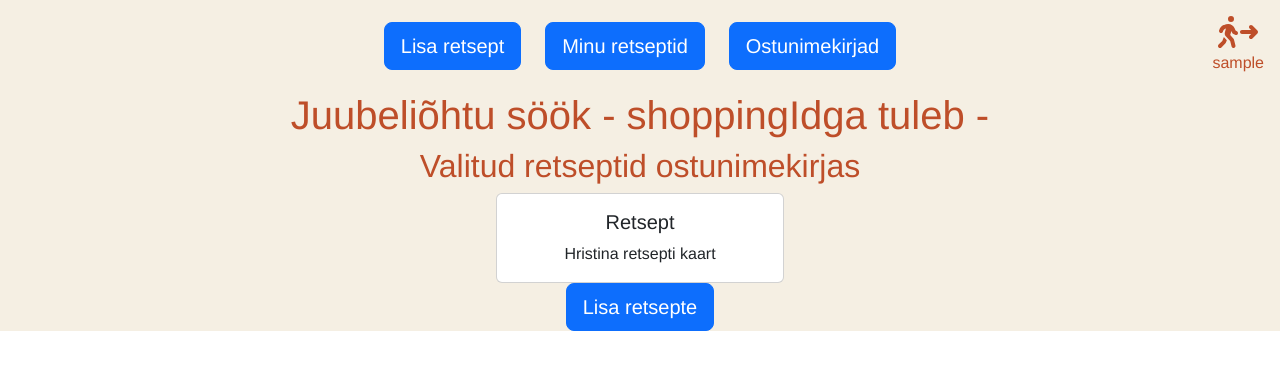
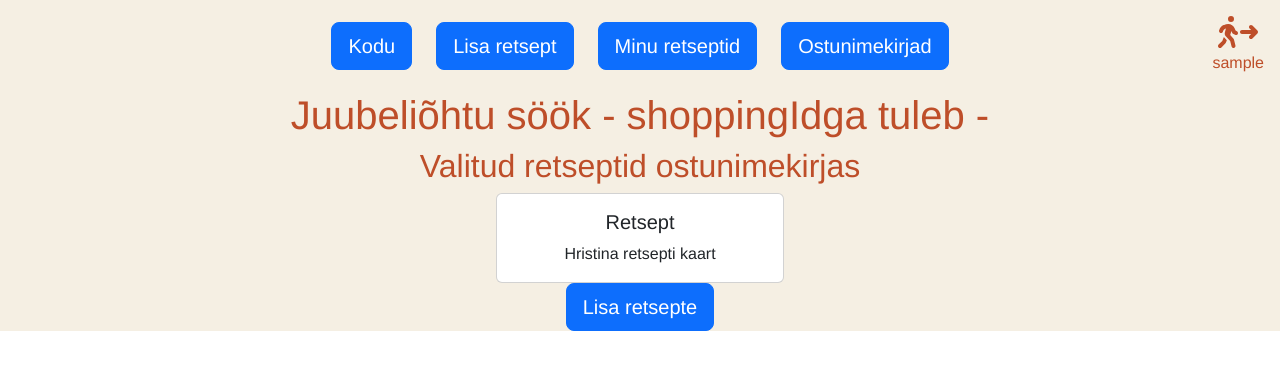
Before and after one commit to Ekoorits/sr8front, a Vue app: page /shopping-recipes in a window 1280 px wide. Shown: the top 370 px of the page. Built offline with nearby package versions, Linux system fonts and the light colour scheme; sample sign-in values are in the browser's storage.

Commit message:
Fixed home infiniti loop when logedIn

```diff
--- a/src/App.vue
+++ b/src/App.vue
@@ -15,12 +15,14 @@
       </div>
       <div class="col-auto">
         <div class="row">
+          <div v-if="!isHomeView" class="col-auto">
+            <SmallButton label="Kodu" @event-button-is-pressed="toHomeView"/>
+          </div>
           <div class="col-auto">
             <SmallButton label="Lisa retsept" @event-button-is-pressed="toRecipeDetailsView"/>
           </div>
           <div class="col-auto">
-            <SmallButton v-if="!isMyRecipesView" label="Minu retseptid" @event-button-is-pressed="toMyRecipesView"/>
-            <SmallButton v-else label="Kodu" @event-button-is-pressed="toHomeView"/>
+            <SmallButton label="Minu retseptid" @event-button-is-pressed="toMyRecipesView"/>
           </div>
           <div class="col-auto">
             <SmallButton label="Ostunimekirjad" @event-button-is-pressed="toShoppingLists"/>
@@ -65,6 +67,10 @@ export default {
   computed: {
     isMyRecipesView() {
       return this.$route.name === 'myRecipesRoute';
+    },
+
+    isHomeView() {
+      return this.$route.name === 'homeRoute'
     }
   },
   methods: {
@@ -108,6 +114,6 @@ export default {
     if (this.isLoggedIn) {
       this.username = sessionStorage.getItem('userName');
     }
-  }
+  },
 }
 </script>
--- a/src/components/modal/custom/LoginModal.vue
+++ b/src/components/modal/custom/LoginModal.vue
@@ -42,7 +42,6 @@ import NewUserModal from "@/components/modal/custom/NewUserModal.vue";
 import LoginService from "@/services/LoginService";
 import NavigationService from "@/services/NavigationService";
 import AlertDanger from "@/components/modal/alerts/AlertDanger.vue";
-import navigationService from "@/services/NavigationService";
 
 export default {
   name: 'LoginModal',
@@ -100,8 +99,6 @@ export default {
       this.setSessionStorageItems();
       this.updateNavMenuUserIsLoggedIn();
       this.$emit('event-close-modal')
-      navigationService.navigateToHomeViewUserLoggedIn()
-
     },
 
     setSessionStorageItems() {
--- a/src/router/index.js
+++ b/src/router/index.js
@@ -68,14 +68,4 @@ const router = createRouter({
     routes
 })
 
-router.beforeEach((to, from, next) => {
-    const loggedIn = sessionStorage.getItem('userId');
-
-    if (to.path === '/' && loggedIn) {
-        next('/');
-    } else {
-        next();
-    }
-});
-
 export default router
```
